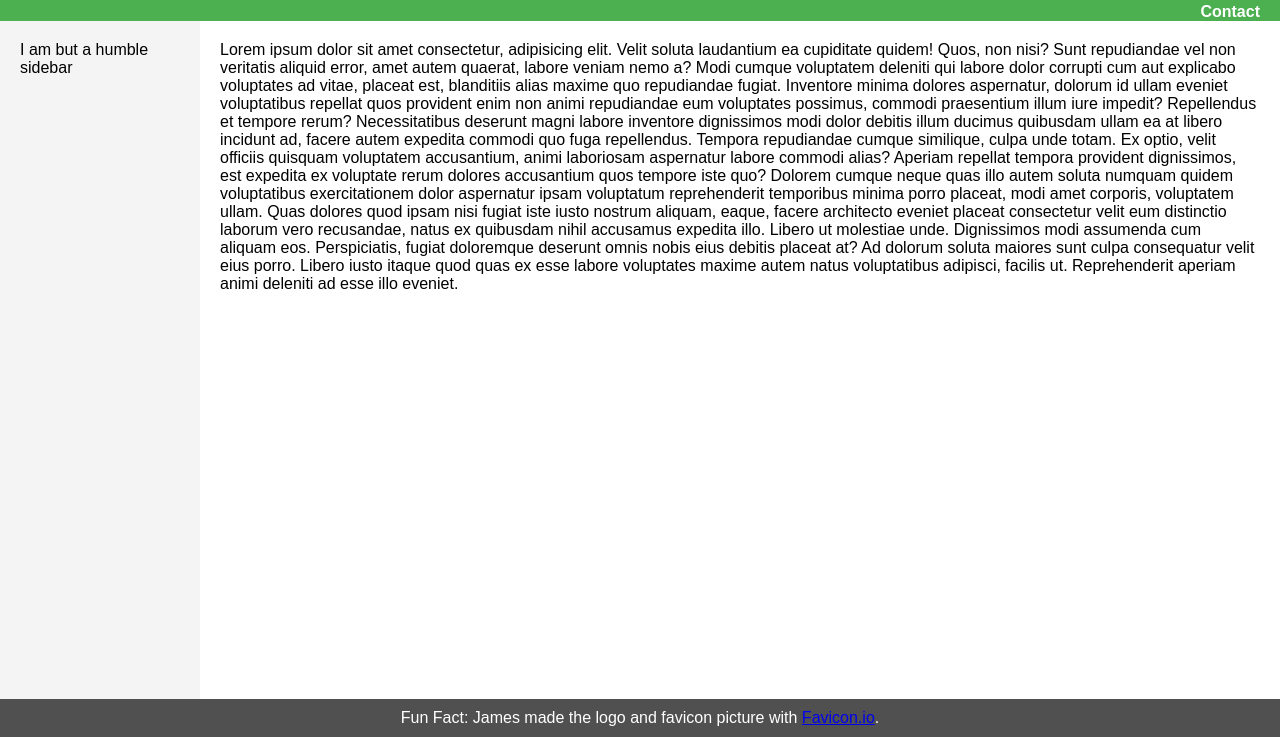
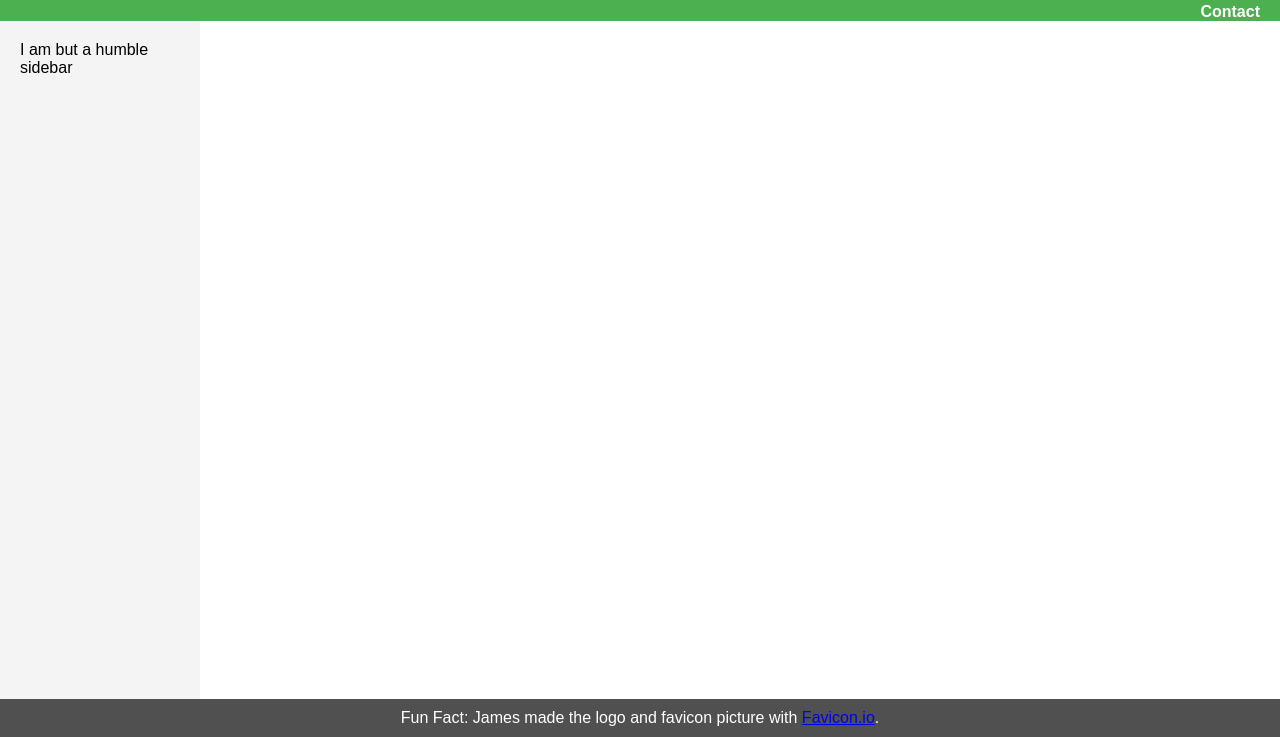
Before and after one commit to omarfattah44/grid-flexbox-together-demo, a plain HTML site: page index.html in a window 1280 px wide. Shown: the part 63-800 px from the top of the page. Drawn offline with Linux system fonts and the light colour scheme.

Commit message:
Commit 1 changes from 25-51

```diff
--- a/index.html
+++ b/index.html
@@ -22,33 +22,7 @@
       </header>
       <aside class="sidebar">I am but a humble sidebar</aside>
       <main class="main-content">
-        Lorem ipsum dolor sit amet consectetur, adipisicing elit. Velit soluta
-        laudantium ea cupiditate quidem! Quos, non nisi? Sunt repudiandae vel
-        non veritatis aliquid error, amet autem quaerat, labore veniam nemo a?
-        Modi cumque voluptatem deleniti qui labore dolor corrupti cum aut
-        explicabo voluptates ad vitae, placeat est, blanditiis alias maxime quo
-        repudiandae fugiat. Inventore minima dolores aspernatur, dolorum id
-        ullam eveniet voluptatibus repellat quos provident enim non animi
-        repudiandae eum voluptates possimus, commodi praesentium illum iure
-        impedit? Repellendus et tempore rerum? Necessitatibus deserunt magni
-        labore inventore dignissimos modi dolor debitis illum ducimus quibusdam
-        ullam ea at libero incidunt ad, facere autem expedita commodi quo fuga
-        repellendus. Tempora repudiandae cumque similique, culpa unde totam. Ex
-        optio, velit officiis quisquam voluptatem accusantium, animi laboriosam
-        aspernatur labore commodi alias? Aperiam repellat tempora provident
-        dignissimos, est expedita ex voluptate rerum dolores accusantium quos
-        tempore iste quo? Dolorem cumque neque quas illo autem soluta numquam
-        quidem voluptatibus exercitationem dolor aspernatur ipsam voluptatum
-        reprehenderit temporibus minima porro placeat, modi amet corporis,
-        voluptatem ullam. Quas dolores quod ipsam nisi fugiat iste iusto nostrum
-        aliquam, eaque, facere architecto eveniet placeat consectetur velit eum
-        distinctio laborum vero recusandae, natus ex quibusdam nihil accusamus
-        expedita illo. Libero ut molestiae unde. Dignissimos modi assumenda cum
-        aliquam eos. Perspiciatis, fugiat doloremque deserunt omnis nobis eius
-        debitis placeat at? Ad dolorum soluta maiores sunt culpa consequatur
-        velit eius porro. Libero iusto itaque quod quas ex esse labore
-        voluptates maxime autem natus voluptatibus adipisci, facilis ut.
-        Reprehenderit aperiam animi deleniti ad esse illo eveniet.
+
       </main>
       <footer class="footer">
         Fun Fact: James made the logo and favicon picture with
```
